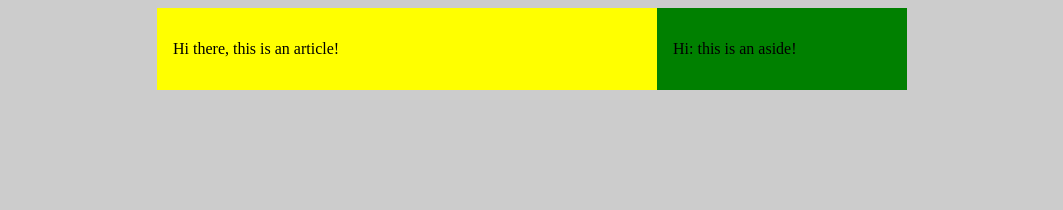
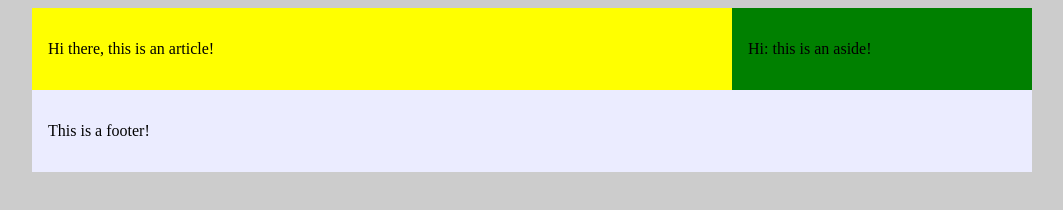
Before and after one commit to shsachdev/ls202, a plain HTML site: page advanced_layout/q1_float.html in a window 1280 px wide. Shown: the whole page, without its empty margins (108-1171 px from the left). Drawn offline with Linux system fonts and the light colour scheme.

Commit message:
added footer

```diff
--- a/advanced_layout/q1_float.html
+++ b/advanced_layout/q1_float.html
@@ -14,6 +14,10 @@
       <aside>
         <p>Hi: this is an aside!</p>
       </aside>
+
+      <footer>
+        <p> This is a footer!</p>
+      </footer>
     </section>
   </body>
 </html>
--- a/advanced_layout/q1_stylesheet.css
+++ b/advanced_layout/q1_stylesheet.css
@@ -1,5 +1,5 @@
 section {
-  width: 750px;
+  width: 1000px;
   background-color: white;
   margin: 0 auto;
   padding: 0;
@@ -12,7 +12,7 @@ body {
 }
 
 article {
-  width: 500px;
+  width: 70%;
   float: left;
   background-color: yellow;
   padding: 1rem;
@@ -20,9 +20,15 @@ article {
 }
 
 aside {
-  width: 250px;
-  float: left;
+  overflow: hidden;
+  float: none;
   background-color: green;
   padding: 1rem;
   box-sizing: border-box;
 }
+
+footer {
+  background-color: #ebecff;
+  clear: both;
+  padding: 1rem;
+}
```
